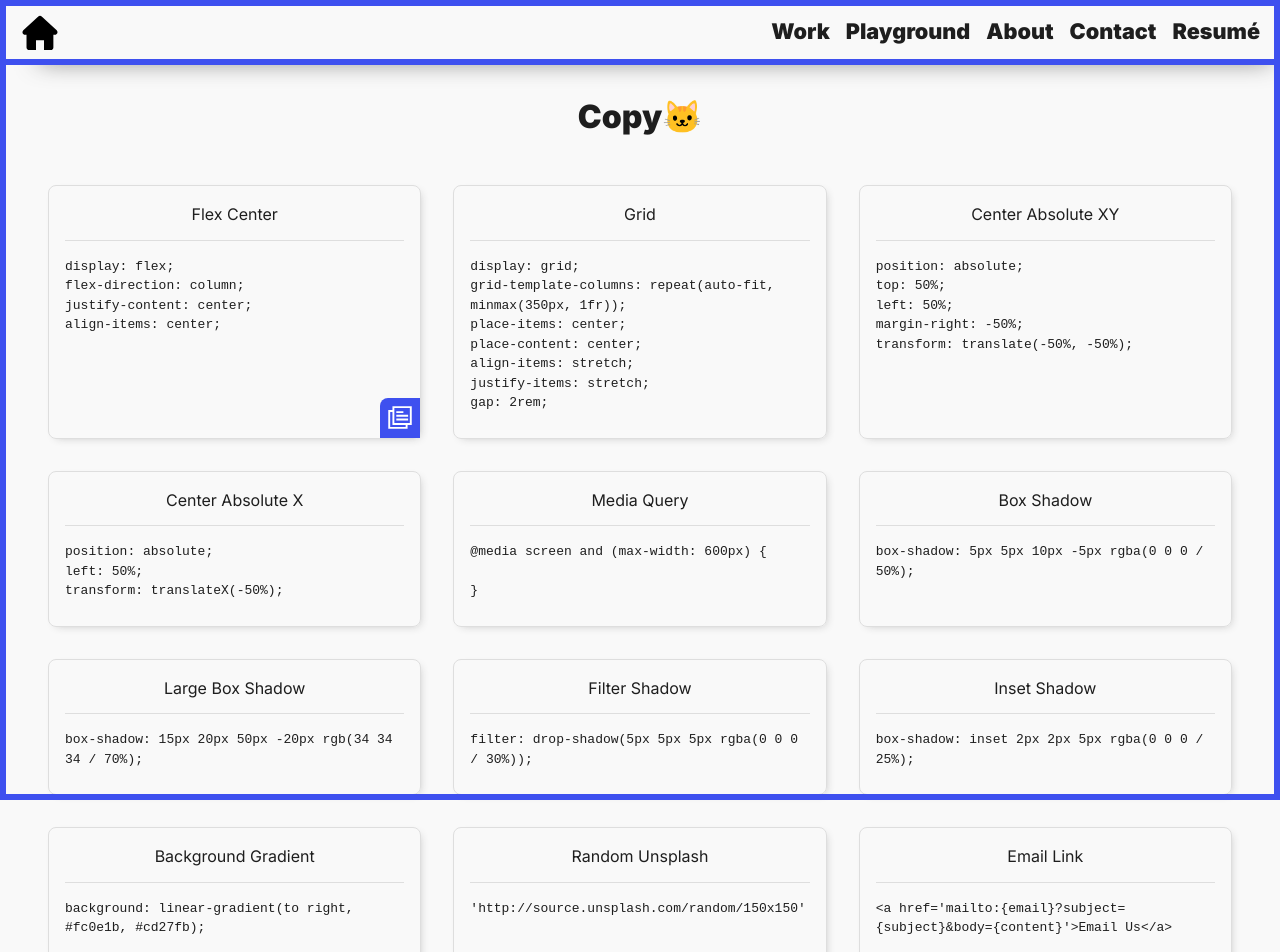
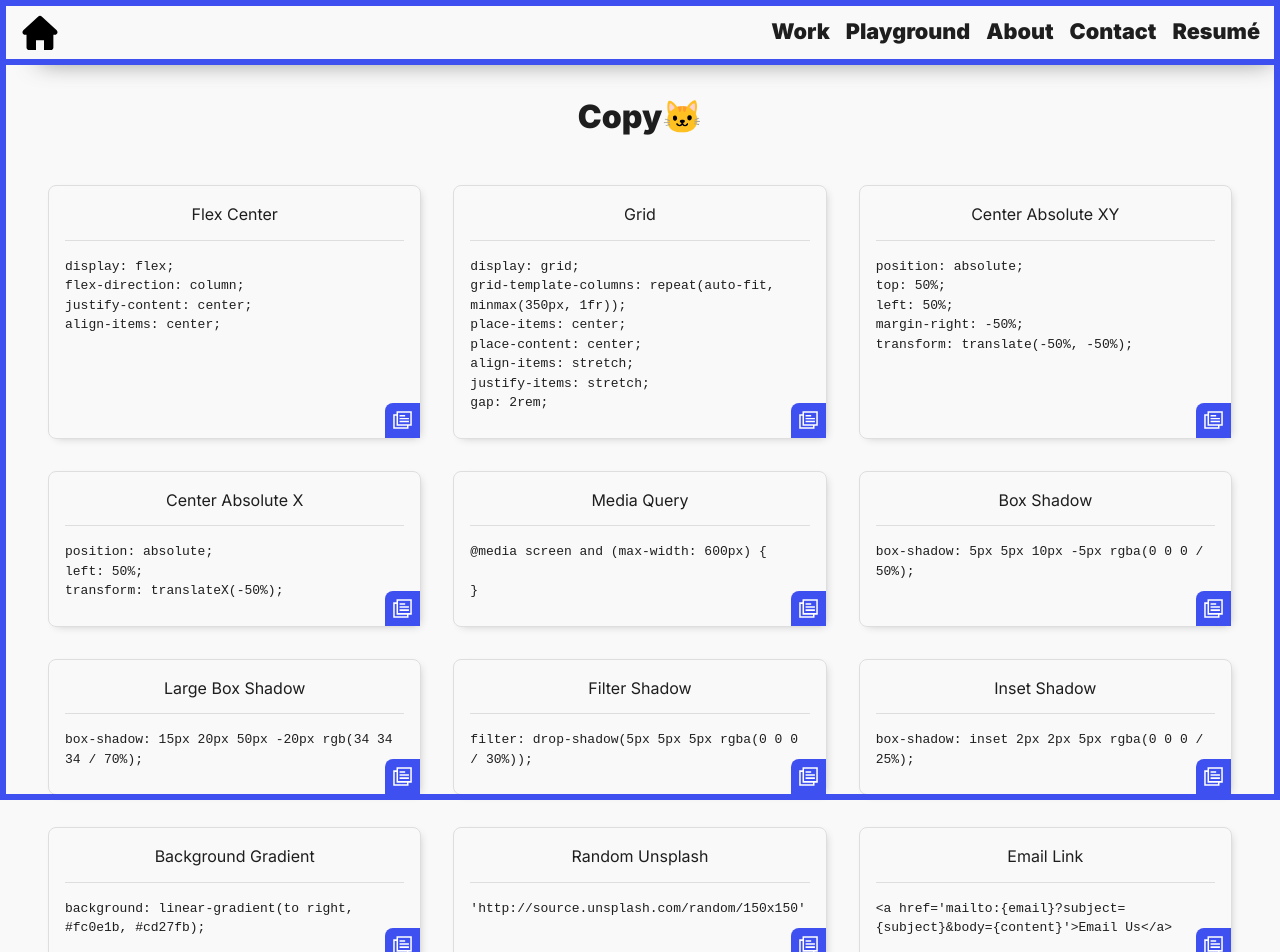
Before and after one commit to brandicameron/brandi, a Next.js app: page /copy in a window 1280 px wide. Shown: the top 952 px of the page. Built offline with nearby package versions, Linux system fonts and the light colour scheme.

Commit message:
Added copy buttons to code blocks, created CodeBlock component

```diff
--- /dev/null
+++ b/components/CodeBlock.js
@@ -0,0 +1,34 @@
+import styles from '../styles/CodeBlock.module.css';
+import { useState } from 'react';
+
+export default function CodeBlock({ block }) {
+  const [copied, setCopied] = useState(false);
+
+  const copyToClipboard = async (text) => {
+    setCopied(true);
+    try {
+      await navigator.clipboard.writeText(text);
+    } catch (e) {
+      console.log(e);
+    }
+    setTimeout(() => {
+      setCopied(false);
+    }, 1500);
+  };
+
+  return (
+    <article className={styles.card}>
+      <p>{block.title}</p>
+      <pre style={{ whiteSpace: 'pre-line' }}>{block.code}</pre>
+      <button
+        onClick={() => copyToClipboard(block.code)}
+        className={copied ? `${styles.copyBtn} ${styles.copied}` : `${styles.copyBtn}`}
+      >
+        <img
+          src={copied ? '../images/icons/check.svg' : '../images/icons/copy.svg'}
+          alt='Copy to Clipboard'
+        />
+      </button>
+    </article>
+  );
+}
--- a/pages/copy.js
+++ b/pages/copy.js
@@ -1,23 +1,9 @@
 import styles from '../styles/Copy.module.css';
 import Head from 'next/head';
+import { v4 as uuidv4 } from 'uuid';
+import CodeBlock from '../components/CodeBlock';
 
 export default function copy() {
-  // const copyToClipboard = () => {
-  //   console.log('Clicked');
-  // };
-  const copyToClipboard = async (text) => {
-    try {
-      await navigator.clipboard.writeText(text);
-    } catch (e) {
-      console.log(e);
-    }
-  };
-
-  // const copy = (text) => {
-  //   console.log('clicked');
-  //   document.execCommand('copy', false, text);
-  // };
-
   return (
     <>
       <Head>
@@ -25,148 +11,104 @@ export default function copy() {
       </Head>
       <h1 className={styles.heading}>Copy🐱</h1>
       <section className={styles.container}>
-        <article className={styles.card}>
-          <p>Flex Center</p>
-          <pre style={{ whiteSpace: 'pre-line' }}>
-            {`display: flex;
+        {copyCode.map((block) => (
+          <CodeBlock key={uuidv4()} block={block} />
+        ))}
+      </section>
+    </>
+  );
+}
+
+const copyCode = [
+  {
+    title: 'Flex Center',
+    code: `display: flex;
     flex-direction: column;
     justify-content: center;
-                align-items: center;`}
-          </pre>
-          <button onClick={() => copyToClipboard('Hi Brandi!')}>
-            <img src='../images/icons/copy.svg' alt='Copy to Clipboard' />
-          </button>
-        </article>
-        <article className={styles.card}>
-          <p>Grid</p>
-          <pre style={{ whiteSpace: 'pre-line' }}>
-            {`display: grid;
+    align-items: center;`,
+  },
+  {
+    title: 'Grid',
+    code: `display: grid;
     grid-template-columns: repeat(auto-fit, minmax(350px, 1fr));
     place-items: center;
     place-content: center;
     align-items: stretch;
     justify-items: stretch;
-              gap: 2rem;
-					`}
-          </pre>
-        </article>
-        <article className={styles.card}>
-          <p>Center Absolute XY</p>
-          <pre style={{ whiteSpace: 'pre-line' }}>
-            {`position: absolute;
+    gap: 2rem;`,
+  },
+  {
+    title: 'Center Absolute XY',
+    code: `position: absolute;
     top: 50%;
     left: 50%;
     margin-right: -50%;
-              transform: translate(-50%, -50%);
-					`}
-          </pre>
-        </article>
-        <article className={styles.card}>
-          <p>Center Absolute X</p>
-          <pre style={{ whiteSpace: 'pre-line' }}>
-            {`position: absolute;
+    transform: translate(-50%, -50%);`,
+  },
+  {
+    title: 'Center Absolute X',
+    code: `position: absolute;
     left: 50%;
-              transform: translateX(-50%);
-					`}
-          </pre>
-        </article>
-        <article className={styles.card}>
-          <p>Media Query</p>
-          <pre style={{ whiteSpace: 'pre-line' }}>
-            {`@media screen and (max-width: 600px) {
+    transform: translateX(-50%);`,
+  },
+  {
+    title: 'Media Query',
+    code: `@media screen and (max-width: 600px) {
 
-            }
-					`}
-          </pre>
-        </article>
-        <article className={styles.card}>
-          <p>Box Shadow</p>
-          <pre style={{ whiteSpace: 'pre-line' }}>
-            {`box-shadow: 5px 5px 10px -5px rgba(0 0 0 / 50%);
-					`}
-          </pre>
-        </article>
-        <article className={styles.card}>
-          <p>Large Box Shadow</p>
-          <pre style={{ whiteSpace: 'pre-line' }}>
-            {`box-shadow: 15px 20px 50px -20px rgb(34 34 34 / 70%);
-					`}
-          </pre>
-        </article>
-        <article className={styles.card}>
-          <p>Filter Shadow</p>
-          <pre style={{ whiteSpace: 'pre-line' }}>
-            {`filter: drop-shadow(5px 5px 5px rgba(0 0 0 / 30%));
-					`}
-          </pre>
-        </article>
-        <article className={styles.card}>
-          <p>Inset Shadow</p>
-          <pre style={{ whiteSpace: 'pre-line' }}>
-            {`box-shadow: inset 2px 2px 5px rgba(0 0 0 / 25%);
-					`}
-          </pre>
-        </article>
-        <article className={styles.card}>
-          <p>Background Gradient</p>
-          <pre style={{ whiteSpace: 'pre-line' }}>
-            {`background: linear-gradient(to right, #fc0e1b, #cd27fb);
-					`}
-          </pre>
-        </article>
-        <article className={styles.card}>
-          <p>Random Unsplash</p>
-          <pre style={{ whiteSpace: 'pre-line' }}>
-            {`'http://source.unsplash.com/random/150x150'
-					`}
-          </pre>
-        </article>
-        <article className={styles.card}>
-          <p>Email Link</p>
-          <pre style={{ whiteSpace: 'pre-line' }}>
-            {`<a href='mailto:{email}?subject={subject}&body={content}'>Email Us</a>
-					`}
-          </pre>
-        </article>
-        <article className={styles.card}>
-          <p>SMS Link</p>
-          <pre style={{ whiteSpace: 'pre-line' }}>
-            {`<a href='sms:{phone}?body={content}'>Send us a message</a>
-					`}
-          </pre>
-        </article>
-        <article className={styles.card}>
-          <p>Phone Link</p>
-          <pre style={{ whiteSpace: 'pre-line' }}>
-            {`<a href='tel:{phone}'>Call us</a>
-					`}
-          </pre>
-        </article>
-        <article className={styles.card}>
-          <p>Picture Element</p>
-          <pre style={{ whiteSpace: 'pre-line' }}>
-            {`<picture>
+    }`,
+  },
+  {
+    title: 'Box Shadow',
+    code: `box-shadow: 5px 5px 10px -5px rgba(0 0 0 / 50%);`,
+  },
+  {
+    title: 'Large Box Shadow',
+    code: `box-shadow: 15px 20px 50px -20px rgb(34 34 34 / 70%);`,
+  },
+  {
+    title: 'Filter Shadow',
+    code: `filter: drop-shadow(5px 5px 5px rgba(0 0 0 / 30%));`,
+  },
+  {
+    title: 'Inset Shadow',
+    code: `box-shadow: inset 2px 2px 5px rgba(0 0 0 / 25%);`,
+  },
+  {
+    title: 'Background Gradient',
+    code: `background: linear-gradient(to right, #fc0e1b, #cd27fb);`,
+  },
+  {
+    title: 'Random Unsplash',
+    code: `'http://source.unsplash.com/random/150x150'`,
+  },
+  {
+    title: 'Email Link',
+    code: `<a href='mailto:{email}?subject={subject}&body={content}'>Email Us</a>`,
+  },
+  {
+    title: 'SMS Link',
+    code: `<a href='sms:{phone}?body={content}'>Send us a message</a>`,
+  },
+  {
+    title: 'Phone Link',
+    code: `<a href='tel:{phone}'>Call us</a>`,
+  },
+  {
+    title: 'Picture Element',
+    code: `<picture>
     <source media="(min-width: 715px)" srcset="" type="image/webp" />
     <source media="(min-width: 715px)" srcset="" type="image/jpeg" />
-              <img src="mobile-img" alt="Nashville City Skyline" />
-            </picture>
-					`}
-          </pre>
-        </article>
-        <article className={styles.card}>
-          <p>Next.js Lang</p>
-          <pre style={{ whiteSpace: 'pre-line' }}>
-            {`module.exports = {
+    <img src="mobile-img" alt="" />
+    </picture>`,
+  },
+  {
+    title: 'Next.js Lang',
+    code: `module.exports = {
       nextConfig,
       i18n: {
       locales: ['en'],
       defaultLocale: 'en',
       },
-            };
-					`}
-          </pre>
-        </article>
-      </section>
-    </>
-  );
-}
+      };`,
+  },
+];
--- /dev/null
+++ b/styles/CodeBlock.module.css
@@ -0,0 +1,28 @@
+.card {
+  position: relative;
+  border: 1px solid #dedede;
+  border-radius: var(--borderRadius);
+  padding: 0 1rem 0.75rem 1rem;
+  box-shadow: 3px 3px 10px -5px rgb(34 34 34 / 30%);
+}
+
+.card p {
+  text-align: center;
+  border-bottom: 1px solid #dedede;
+  padding-bottom: 0.75rem;
+}
+
+.copyBtn {
+  position: absolute;
+  bottom: 0;
+  right: 0;
+  background-color: var(--primary);
+  width: 35px;
+  height: 35px;
+  padding: 0.5rem;
+  border-radius: var(--borderRadius) 0 0 0;
+}
+
+.copyBtn.copied {
+  background-color: #0de486;
+}
--- a/styles/Copy.module.css
+++ b/styles/Copy.module.css
@@ -14,27 +14,8 @@
   padding: 3rem;
 }
 
-.card {
-  position: relative;
-  border: 1px solid #dedede;
-  border-radius: var(--borderRadius);
-  padding: 0 1rem 0.75rem 1rem;
-  box-shadow: 3px 3px 10px -5px rgb(34 34 34 / 30%);
+@media screen and (max-width: 600px) {
+  .container {
+    grid-template-columns: repeat(auto-fit, minmax(300px, 1fr));
+  }
 }
-
-.card p {
-  text-align: center;
-  border-bottom: 1px solid #dedede;
-  padding-bottom: 0.75rem;
-}
-
-.card button {
-  position: absolute;
-  bottom: 0;
-  right: 0;
-  background-color: var(--primary);
-  width: 40px;
-  height: 40px;
-  padding: 0.5rem;
-  border-radius: var(--borderRadius) 0 0 0;
-}
```
Also changed, not shown: public/images/icons/check.svg (added). Lines whose indentation alone changed are shown as unchanged.
